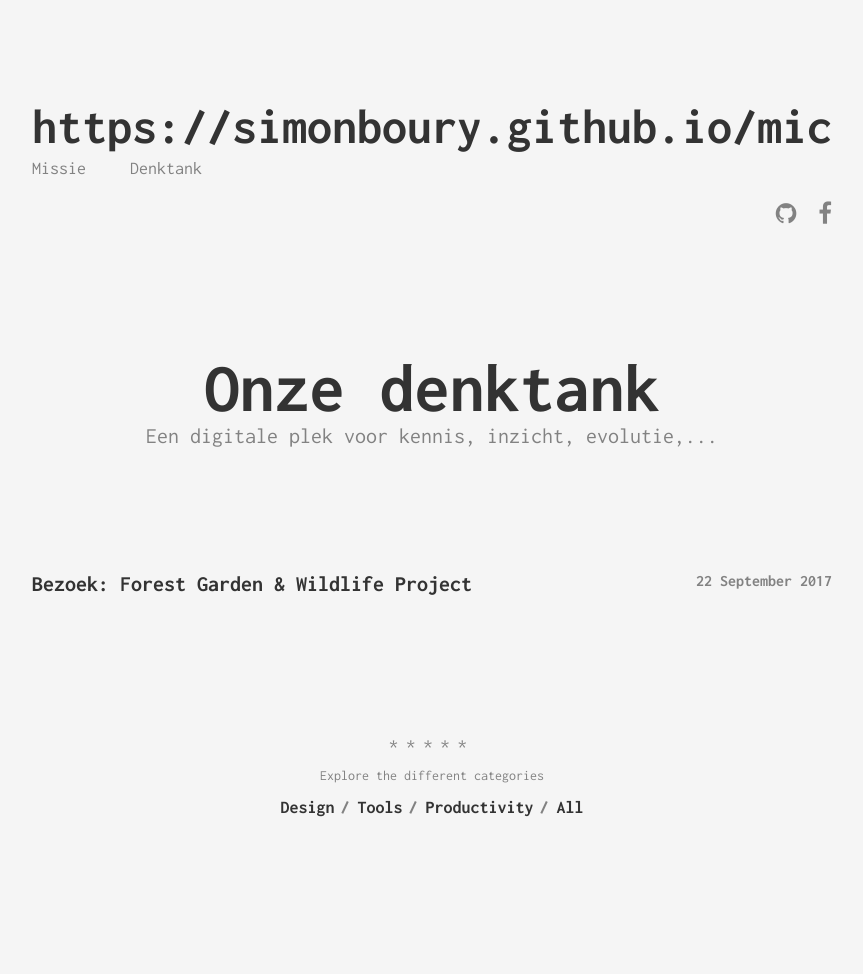
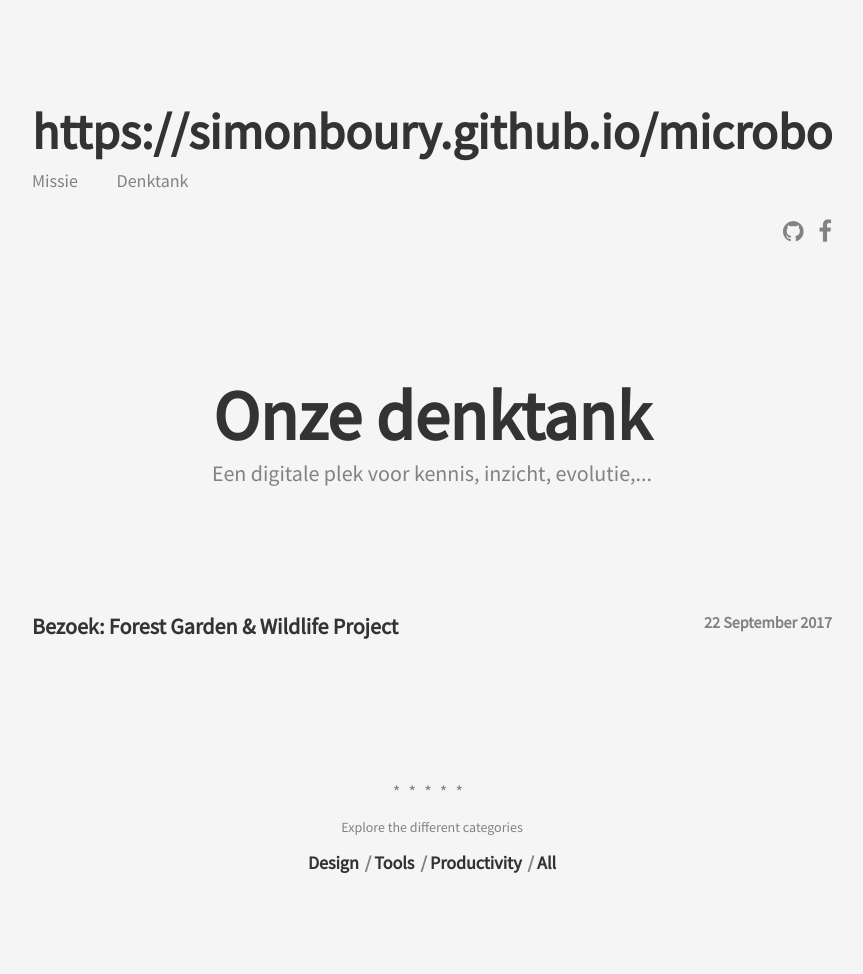
Before and after one commit to SimonBoury/microbos, a Jekyll site: the page built from index.html, in a window 1280 px wide. Shown: the whole page, without its empty margins (208-1071 px from the left). Built offline with Jekyll 4.4.1, drawn with Linux system fonts in a browser that asks for light colours; before the commit the page ends 916 px from its top, so only the background shows below that.

Commit message:
Update _default.scss

```diff
--- a/_sass/_default.scss
+++ b/_sass/_default.scss
@@ -1,12 +1,12 @@
 /* imports */
 
-@import url('https://fonts.googleapis.com/css?family=Inconsolata');
+@import url('https://fonts.googleapis.com/css?family=Source+Sans+Pro');
 
 /* =Base */
 
 body {
 
-    font-family: 'Inconsolata', ;
+    font-family: 'Source Sans Pro', sans-serif;
     color: $iron;
     background-color: $dorian;
 }
```
